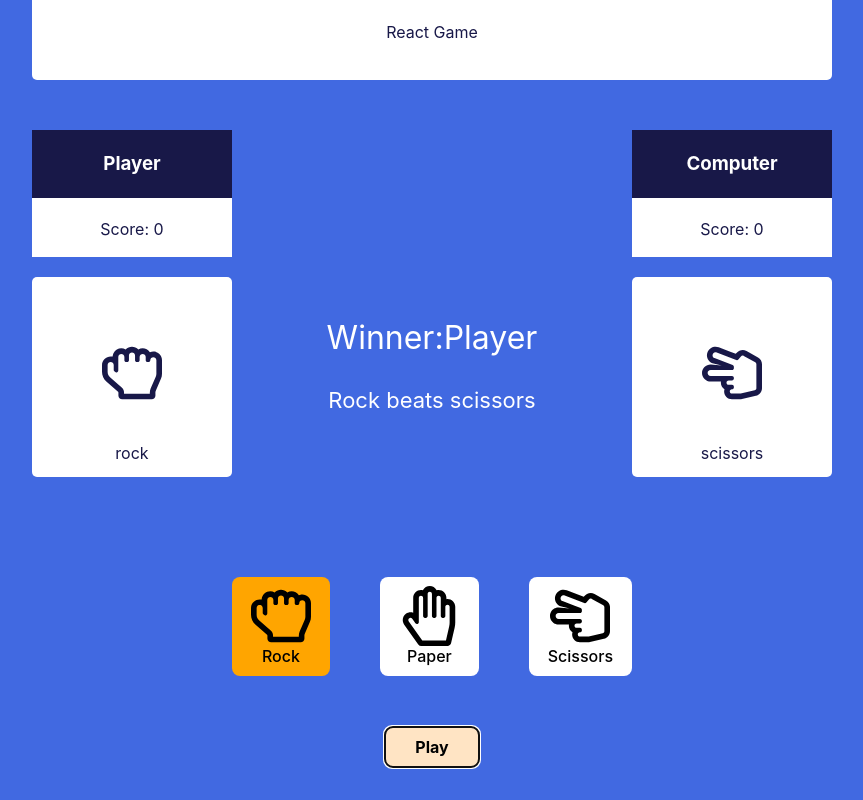
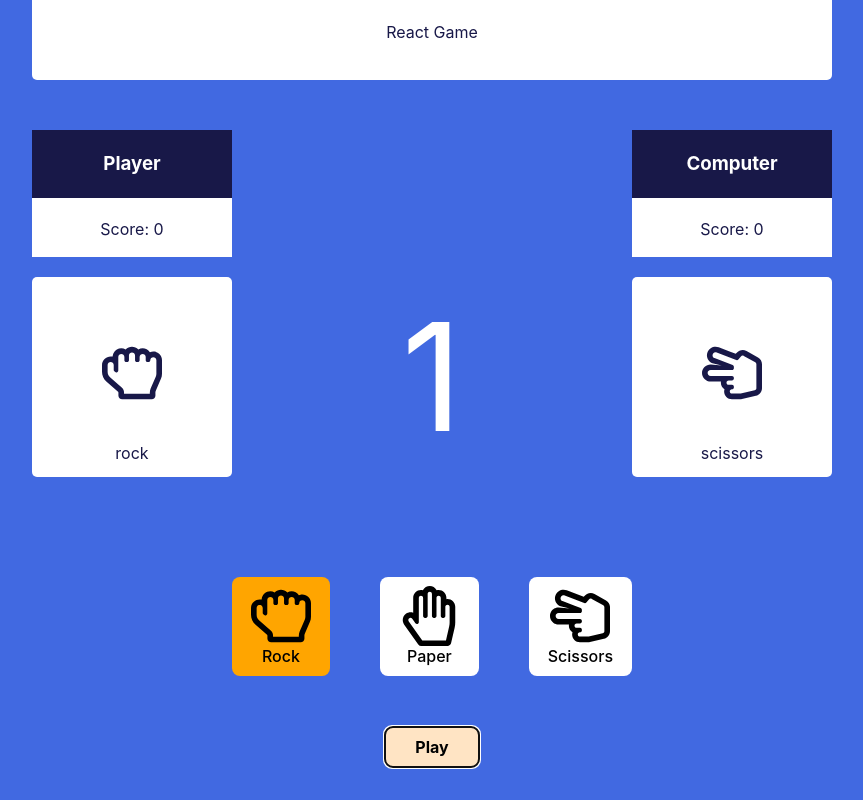
Before and after one commit to lblake/react-rock-paper-scissors, a React (Vite) app: page / in a window 1280 px wide. Both pictures are taken after a click on the button "Play". Shown: the part 157-957 px from the top of the page, without its empty margins (208-1071 px from the left). Built offline with nearby package versions, Linux system fonts and the light colour scheme.

Commit message:
added code for countdown timer

```diff
--- a/src/App.jsx
+++ b/src/App.jsx
@@ -5,12 +5,26 @@ import {
   FaRegHandScissors,
 } from 'react-icons/fa';
 import styles from './App.module.css';
-import { useState } from 'react';
+import { useState, useEffect } from 'react';
 
 function App() {
   const [playerHand, setPlayerHand] = useState(0);
 
   const [computerHand, setComputerHand] = useState(0);
+
+  const [timer, setTimer] = useState(3);
+  const [runTimer, setRunTimer] = useState(false);
+
+  useEffect(() => {
+    if (runTimer && timer > 0) {
+      setTimeout(() => {
+        setTimer(timer -1);
+      }, 1000);
+    } else if (runTimer && timer < 1) {
+      setRunTimer(false);
+      setTimer(3);
+    }
+  }, [runTimer,timer]);
 
   const selectOption = (handIndex) => {
     setPlayerHand(handIndex);
@@ -22,7 +36,9 @@ function App() {
   };
 
   const start = () => {
+    setRunTimer(true)
     generateComputerHand();
+
   };
 
   const options = [
@@ -31,8 +47,10 @@ function App() {
     { name: 'scissors', icon: <FaRegHandScissors size={60} /> },
   ];
 
-  console.log('playerHand', playerHand);
-  console.log('computerHand', computerHand);
+  // console.log('playerHand', playerHand);
+  // console.log('computerHand', computerHand);
+
+  // console.log("timer", timer)
   return (
     <div className={styles.container}>
       <div className={styles.titleCtn}>
@@ -51,19 +69,18 @@ function App() {
       </div>
       <div className={styles.results}>
         <div className={styles.playerHand}>
-          <p id='rockIcon'>
-            {options[playerHand].icon}
-          </p>
+          <p id='rockIcon'>{options[playerHand].icon}</p>
           <p>{options[playerHand].name}</p>
         </div>
+
         <div className={styles.midCol}>
-          <p className={styles.resultsWinner}>Winner:Player</p>
-          <p className={styles.resultsMessage}>Rock beats scissors</p>
+          { runTimer && <p className={styles.timer}>{timer}</p>}
+          {/* <p className={styles.resultsWinner}>Winner:Player</p>
+          <p className={styles.resultsMessage}>Rock beats scissors</p> */}
         </div>
+
         <div className={styles.computerHand}>
-          <p id='rockIcon'>
-            {options[computerHand].icon}
-          </p>
+          <p id='rockIcon'>{options[computerHand].icon}</p>
           <p>{options[computerHand].name}</p>
         </div>
       </div>
--- a/src/App.module.css
+++ b/src/App.module.css
@@ -93,6 +93,11 @@
 .activeChoice {
   background-color:orange;
 }
+
+.timer {
+  color: #fff;
+  font-size: 150px;
+}
 h1,
 p {
   color: #181848;
```
